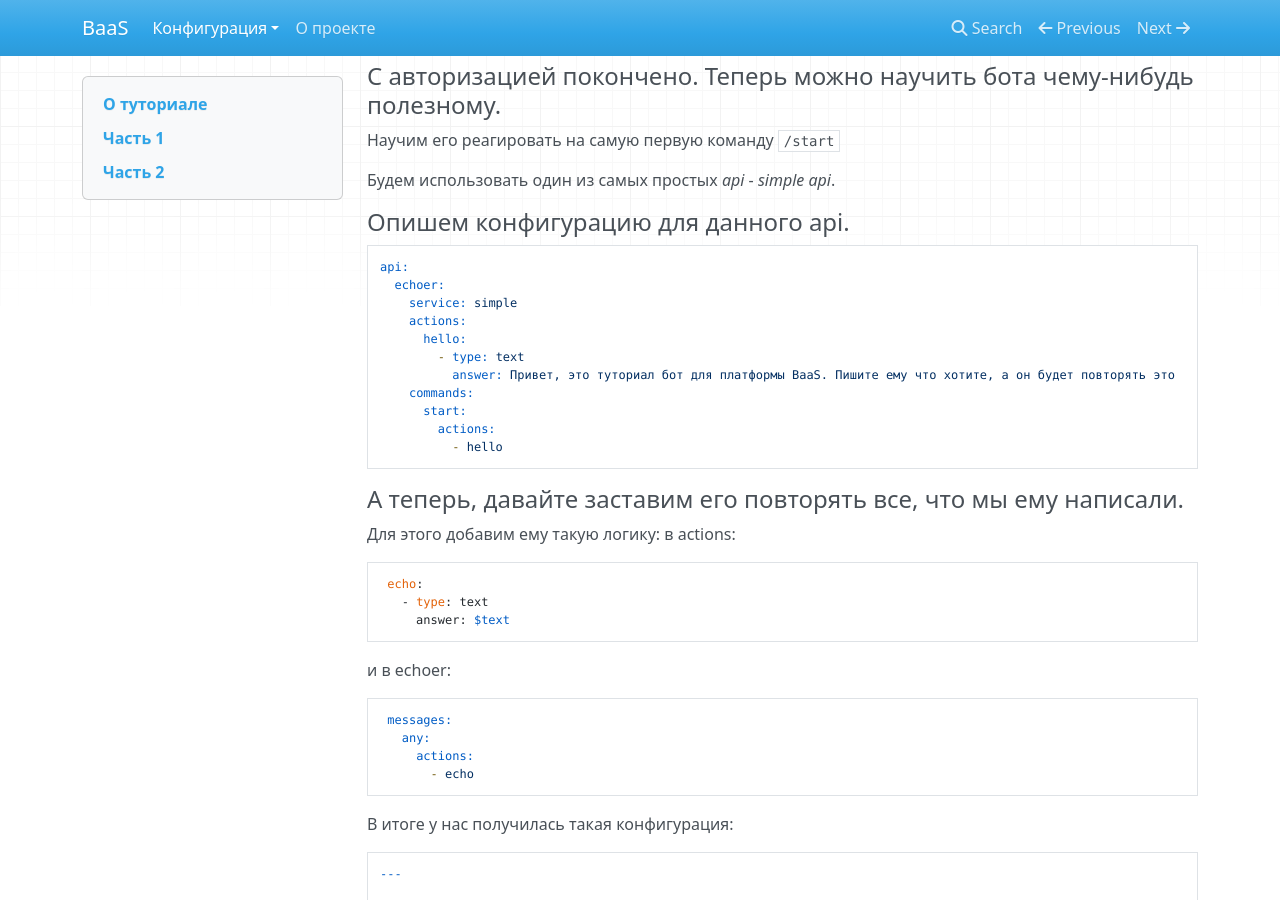
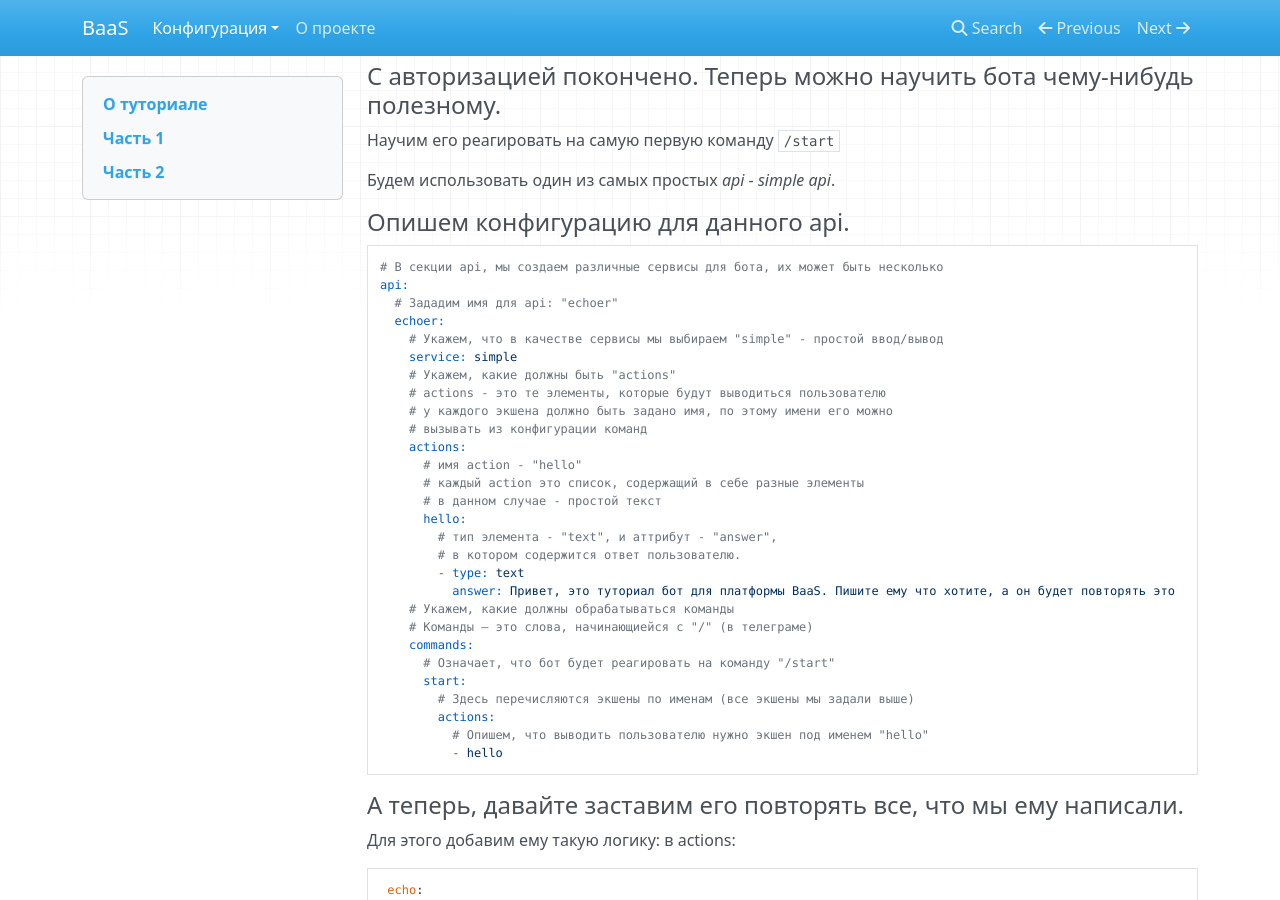
Before and after one commit to MNTTeam/baas.docs, an MkDocs documentation site: the page built from docs/configuration/tutorial.md, in a window 1280 px wide and 900 px high, scrolled down 736 px. Built offline with MkDocs 1.6.1, drawn with Linux system fonts in a browser that asks for light colours; nearby versions of some CDN libraries; old or Windows-style settings are respelled for this version of MkDocs.

Commit message:
comments for example

````diff
--- a/docs/configuration/tutorial.md
+++ b/docs/configuration/tutorial.md
@@ -39,16 +39,33 @@
 #### Опишем конфигурацию для данного api.
 
 ```
+# В секции api, мы создаем различные сервисы для бота, их может быть несколько
 api:
+  # Зададим имя для api: "echoer"
   echoer:
+    # Укажем, что в качестве сервисы мы выбираем "simple" - простой ввод/вывод
     service: simple
+    # Укажем, какие должны быть "actions"
+    # actions - это те элементы, которые будут выводиться пользователю
+    # у каждого экшена должно быть задано имя, по этому имени его можно
+    # вызывать из конфигурации команд
     actions:
+      # имя action - "hello"
+      # каждый action это список, содержащий в себе разные элементы
+      # в данном случае - простой текст
       hello:
+        # тип элемента - "text", и аттрибут - "answer",
+        # в котором содержится ответ пользователю.
         - type: text
           answer: Привет, это туториал бот для платформы BaaS. Пишите ему что хотите, а он будет повторять это
+    # Укажем, какие должны обрабатываться команды
+    # Команды — это слова, начинающиейся с "/" (в телеграме)
     commands:
+      # Означает, что бот будет реагировать на команду "/start"
       start:
+        # Здесь перечисляются экшены по именам (все экшены мы задали выше)
         actions:
+          # Опишем, что выводить пользователю нужно экшен под именем "hello"
           - hello
 ```
 
````
